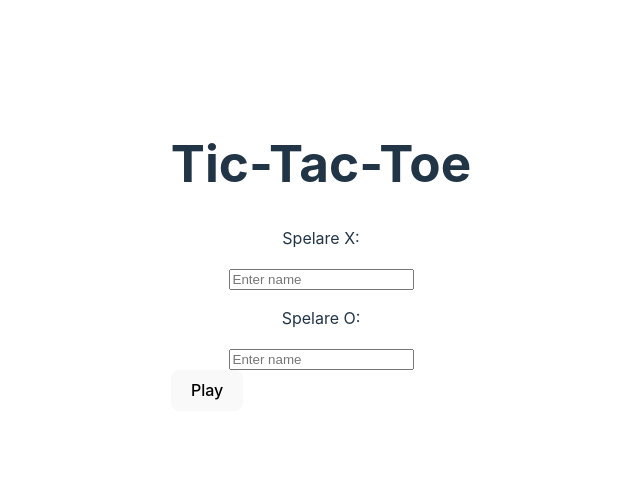
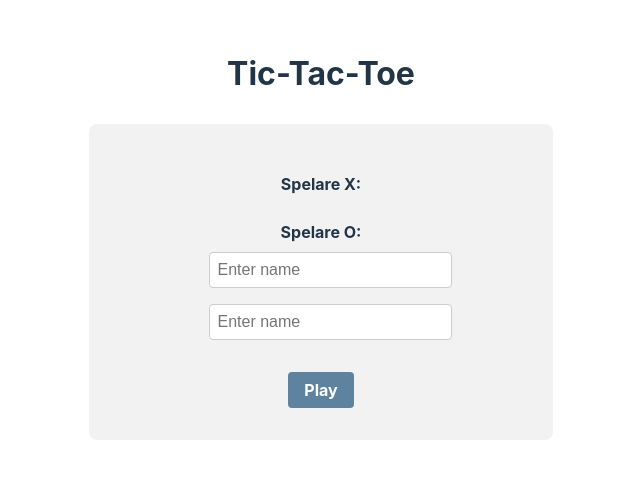
Before and after one commit to fanniewallner/tic-tac-toe---vue, a Vue app: page / in a window 1280 px wide. Shown: the part 144-622 px from the top of the page, without its empty margins (319-959 px from the left). Built offline with nearby package versions, Linux system fonts and the light colour scheme.

Commit message:
(feat) start of working LS

```diff
--- a/src/App.vue
+++ b/src/App.vue
@@ -4,6 +4,15 @@ import GridComponent from './components/GridComponent.vue'
 import ScoreBoard from './components/ScoreBoard.vue';
 import { Player } from './models/Player';
 import { ref } from 'vue';
+
+const newPlayers = () => {
+  show.value = true
+  localStorage.clear()
+}
+
+const resumeGame = () => {
+  showScoreToggle.value = false
+}
 
 //let currentPlayers = ref<Player[]>(JSON.parse(localStorage.getItem("playerStats") || "[]"))
 let currentPlayers = ref<Player[]>([])
@@ -32,13 +41,51 @@ let show = ref(true)
   <div class="container">
     <h1>Tic-Tac-Toe</h1>
     <div id="body">
-      <ChoosePlayers v-if="show" @add-player="addPlayer">
+      <ChoosePlayers class="choose-players" v-if="show" @add-player="addPlayer">
       </ChoosePlayers>
-      <GridComponent v-else v-if="!showScoreToggle" :players="currentPlayers" @show-score="showScore">
+      <GridComponent v-else v-if="!showScoreToggle" :players="currentPlayers" @show-score="showScore"
+        @new-players="newPlayers">
       </GridComponent>
-      <ScoreBoard v-if="showScoreToggle" :players="currentPlayers"></ScoreBoard>
+      <ScoreBoard class="score-board" v-if="showScoreToggle" :players="currentPlayers" @resume-game="resumeGame">
+      </ScoreBoard>
     </div>
   </div>
 </template>
 
-<style scoped></style>
+<style scoped>
+.container {
+  max-width: 800px;
+  margin: 0 auto;
+  text-align: center;
+}
+
+h1 {
+  font-size: 2em;
+  margin-top: 0;
+  margin-bottom: 1em;
+}
+
+#body {
+  display: flex;
+  flex-direction: column;
+  align-items: center;
+  justify-content: center;
+  height: 100%;
+}
+
+.choose-players {
+  margin-bottom: 1em;
+  text-align: center;
+}
+
+.grid-component {
+  display: grid;
+  grid-template-columns: repeat(3, 1fr);
+  grid-template-rows: repeat(3, 1fr);
+  gap: 1em;
+}
+
+.score-board {
+  margin-top: 1em;
+}
+</style>
--- a/src/components/ChoosePlayers.vue
+++ b/src/components/ChoosePlayers.vue
@@ -9,17 +9,78 @@ defineEmits(["start-game", "add-player"]);
 </script>
 
 <template>
-    <p>Spelare X: {{ usernameX }}</p>
-    <form @submit.prevent="$emit('add-player', usernameX, usernameO)">
-        <input type="text" placeholder="Enter name" v-model="usernameX">
-        <p>Spelare O: {{ usernameO }}</p>
-        <input type="text" placeholder="Enter name" v-model="usernameO">
-        <button class="playBtn">Play</button>
-    </form>
+    <div class="container">
+        <div class="formWrapper">
+            <p class="playerName">Spelare X: {{ usernameX }}</p>
+            <p class="playerName">Spelare O: {{ usernameO }}</p>
+            <form @submit.prevent="$emit('add-player', usernameX, usernameO)">
+                <div class="inputWrapper">
+                    <input class="input" type="text" placeholder="Enter name" v-model="usernameX">
+                </div>
+                <div class="inputWrapper">
+                    <input class="input" type="text" placeholder="Enter name" v-model="usernameO">
+                </div>
+                <button class="playBtn">Play</button>
+            </form>
+        </div>
+    </div>
 </template>
 
 <style scoped>
+.container {
+    display: flex;
+    justify-content: center;
+    align-items: center;
+
+}
+
+.formWrapper {
+    display: flex;
+    flex-direction: column;
+    justify-content: center;
+    align-items: center;
+    width: 400px;
+    padding: 32px;
+    background-color: #f2f2f2;
+    border-radius: 8px;
+}
+
+.playerName {
+    margin-bottom: 8px;
+    font-size: 16px;
+    font-weight: bolder;
+    text-align: center;
+}
+
+.form {
+    display: flex;
+    flex-direction: column;
+    align-items: center;
+    width: 100%;
+}
+
+.inputWrapper {
+    margin-bottom: 16px;
+    width: 100%;
+}
+
+.input {
+    width: 100%;
+    padding: 8px;
+    border: 1px solid #ccc;
+    border-radius: 4px;
+    font-size: 16px;
+}
+
 .playBtn {
-    display: block;
+    margin-top: 16px;
+    padding: 8px 16px;
+    border: none;
+    border-radius: 4px;
+    font-size: 16px;
+    font-weight: bold;
+    background-color: #5e83a1;
+    color: #fff;
+    cursor: pointer;
 }
 </style>
--- a/src/components/GridComponent.vue
+++ b/src/components/GridComponent.vue
@@ -3,7 +3,7 @@ import { computed } from '@vue/reactivity';
 import { ref } from 'vue';
 import { Player } from '../models/Player';
 
-defineEmits(["showScore"]);
+defineEmits(["showScore", "newPlayers"]);
 
 let currentPlayers = ref<Player[]>(JSON.parse(localStorage.getItem("playerStats") || "[]"))
 
@@ -87,8 +87,9 @@ function restartGrid() {
 
 
 <template>
-    <div id="grid-template">
-        <p v-if="!winner"> {{ currentPlayer.username }}'s turn</p>
+    <div id="gridTemplate">
+        <p class="winner" v-if="winner">Congratulations!! The winner is {{ currentPlayer.username }}</p>
+        <p class="currentPlayer" v-if="!winner"> {{ currentPlayer.username }}'s turn</p>
         <div class="row" v-for="(row, rowIndex) in cells" :key="rowIndex">
             <div class="cell" v-for="(cell, cellIndex) in row" :key="cellIndex" :id="`${rowIndex}-${cellIndex}`"
                 :class="{ 'cell-x': cell === 'X', 'cell-o': cell === 'O' }" @click="handleMove">
@@ -96,30 +97,42 @@ function restartGrid() {
             </div>
         </div>
     </div>
-    <button @click="restartGrid">Restart game</button>
-    <button @click="$emit('showScore')">Show score</button>
-    <button>New players</button>
-    <p class="winner" v-if="winner">Congratulations!! The winner is {{ currentPlayer.username }}</p>
+    <div class="buttons">
+        <button @click="restartGrid">Restart game</button>
+        <button @click="$emit('showScore')">Show score</button>
+        <button @click="$emit('newPlayers')">New players</button>
+    </div>
 </template>
 
 <style scoped>
-.grid-template {
-    display: grid;
-    grid-template-columns: repeat(3, 1fr);
-    gap: 10px;
+#gridTemplate {
+    display: flex;
+    flex-direction: column;
+    align-items: center;
+    justify-content: center;
+    margin-top: 10px;
+    padding: 32px;
+    background-color: #f2f2f2;
+    border-radius: 8px;
 }
 
 .row {
     display: flex;
+    flex-direction: row;
 }
 
 .cell {
     border: 2px solid black;
     background-color: white;
     padding: 10px;
-    height: 70px;
-    width: 70px;
-    display: inline-block;
+    height: 100px;
+    width: 100px;
+    font-size: 60px;
+    display: flex;
+    align-items: center;
+    justify-content: center;
+    cursor: pointer;
+
 }
 
 .cell:hover {
@@ -130,16 +143,43 @@ function restartGrid() {
     content: "X";
     font-size: 40px;
     font-weight: bolder;
+    color: #5e83a1;
 }
 
 .cell-o::before {
     content: "O";
     font-size: 40px;
     font-weight: bolder;
+    color: #344859;
+}
+
+.currentPlayer {
+    font-weight: bolder;
+    font-size: 20px;
 }
 
 .winner {
-    font-size: 20px;
+    font-size: 25px;
     font-weight: bolder;
+    margin-top: 20px;
+}
+
+.buttons {
+    margin-top: 20px;
+    display: flex;
+    flex-direction: row;
+    justify-content: center;
+    color: #5e83a1;
+}
+
+.buttons button {
+    margin: 0 1px;
+    padding: 10px;
+    border-radius: 5px;
+    border: none;
+    font-size: 16px;
+    cursor: pointer;
+    background-color: #5e83a1;
+    color: white
 }
 </style>
--- a/src/components/ScoreBoard.vue
+++ b/src/components/ScoreBoard.vue
@@ -7,20 +7,74 @@ interface IShowScoreProps {
 const scoreProps = defineProps<IShowScoreProps>()
 console.log(scoreProps.players)
 
-const stats = <Player[]>(JSON.parse(localStorage.getItem("playerStats") || "[]"))
+defineEmits(["resumeGame"])
+
+//const stats = <Player[]>(JSON.parse(localStorage.getItem("playerStats") || "[]"))
 </script>
 
 
 <template>
-    <h2>Scores</h2>
-    <div>
-        <p>{{ scoreProps.players[0].username }}</p>
-        <p>{{ scoreProps.players[0].score }}</p>
-    </div>
-    <div>
-        <p>{{ scoreProps.players[1].username }}</p>
-        <p>{{ scoreProps.players[1].score }}</p>
+    <div class="scoreboard">
+        <div>
+
+        </div>
+        <h2>Scores</h2>
+        <div>
+            <p> Player: {{ scoreProps.players[0].username }}</p>
+            <p> Won games: {{ scoreProps.players[0].score }}</p>
+        </div>
+        <div>
+            <p> Player: {{ scoreProps.players[1].username }}</p>
+            <p> Won games: {{ scoreProps.players[1].score }}</p>
+        </div>
+        <button @click="$emit('resumeGame')"> Resume game </button>
     </div>
 </template>
 
-<style></style>
+<style scoped>
+.scoreboard {
+    width: 100%;
+    display: flex;
+    flex-direction: column;
+    align-items: center;
+    justify-content: center;
+    margin-top: 2rem;
+    width: 400px;
+    padding: 32px;
+    background-color: #f2f2f2;
+    border-radius: 8px;
+}
+
+h2 {
+    font-size: 2rem;
+    text-align: center;
+    margin-bottom: 1rem;
+}
+
+div {
+    display: flex;
+    justify-content: space-between;
+    align-items: center;
+    width: 80%;
+    margin-bottom: 1rem;
+}
+
+p {
+    font-size: 1.2rem;
+    font-weight: bold;
+    margin-right: 1rem;
+}
+
+button {
+    background-color: #5e83a1;
+    border: none;
+    color: white;
+    padding: 1rem 2rem;
+    text-align: center;
+    text-decoration: none;
+    display: inline-block;
+    font-size: 1.2rem;
+    margin-top: 1rem;
+    cursor: pointer;
+}
+</style>
```
